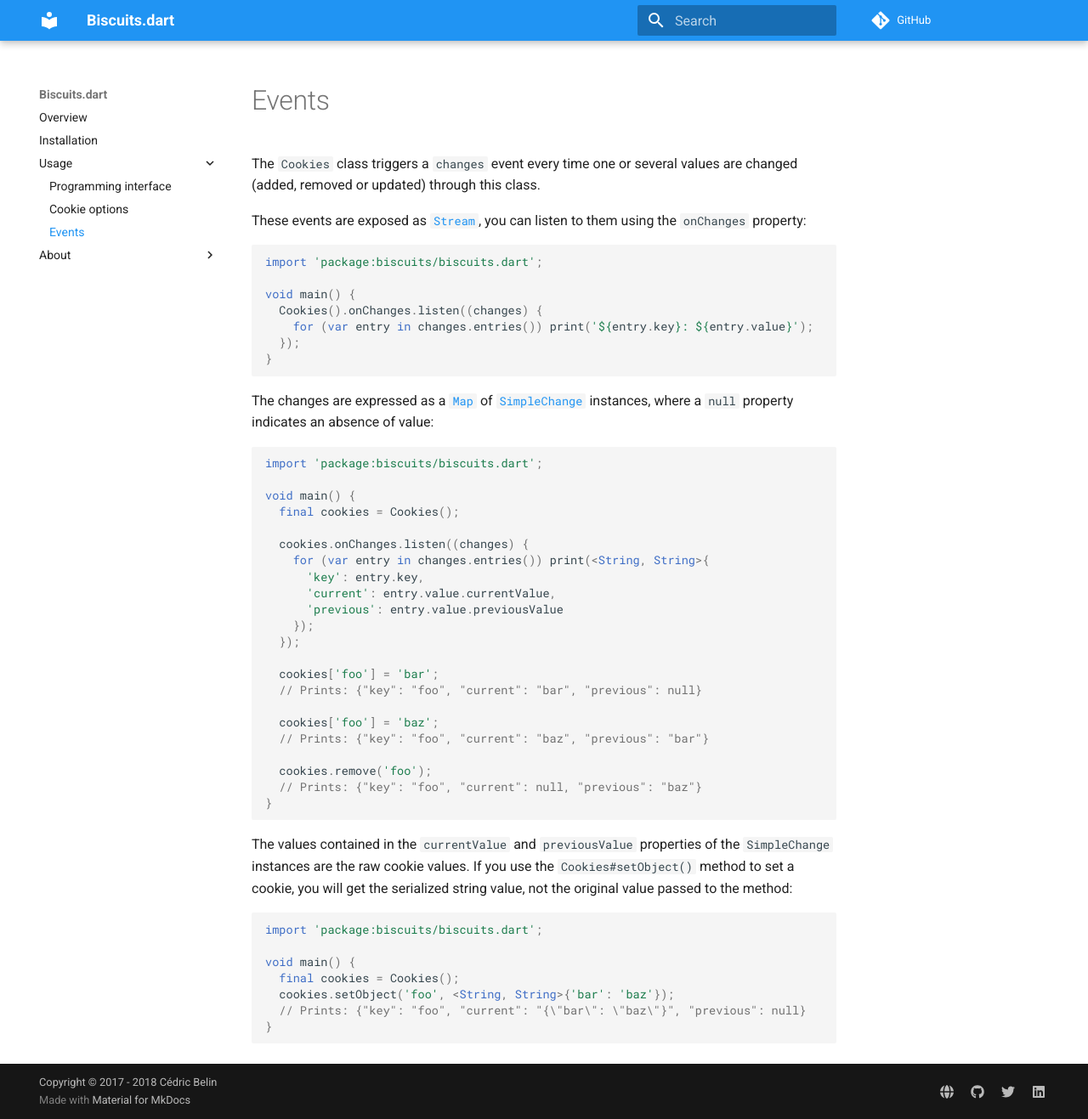
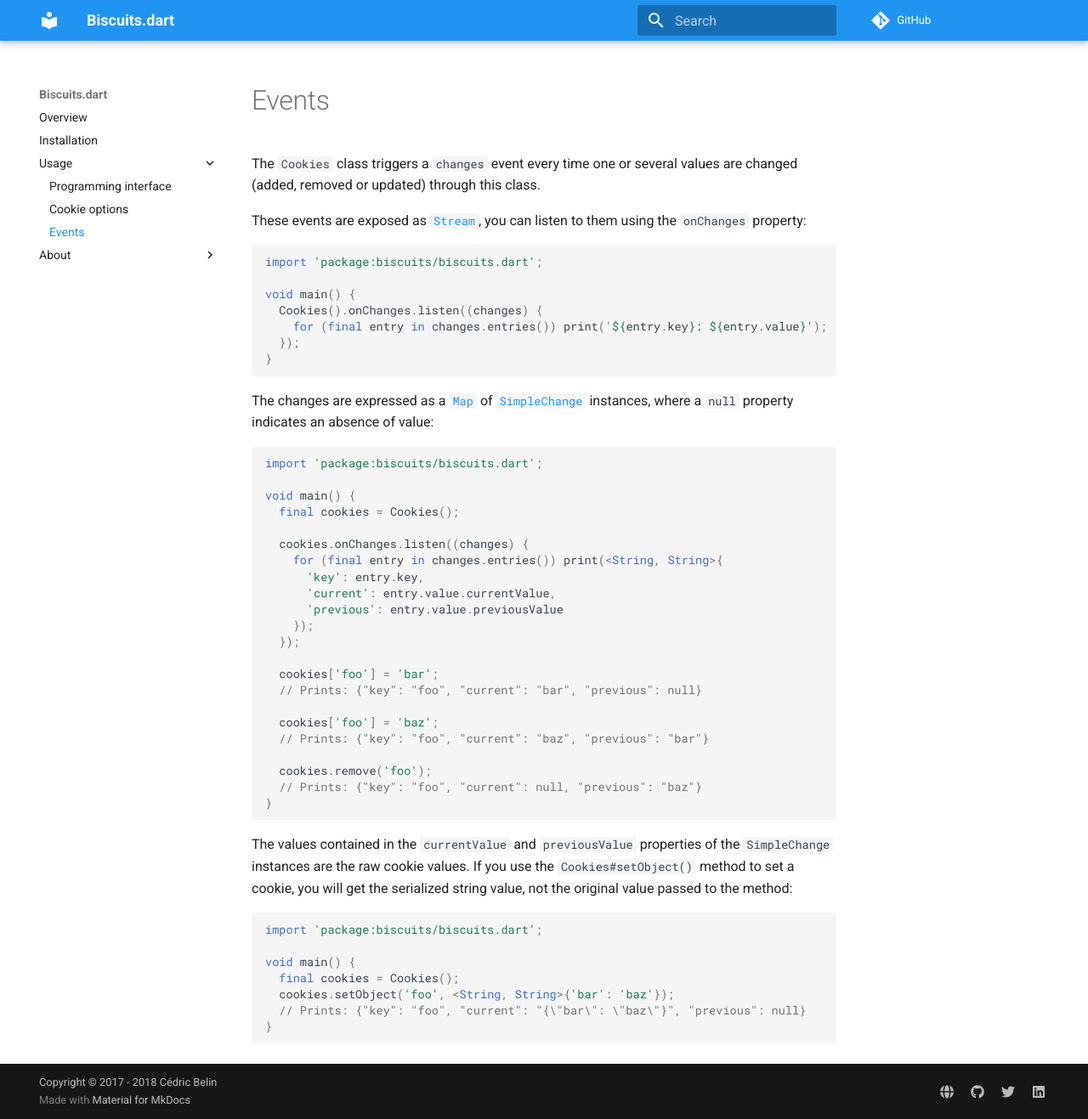
Before and after one commit to cedx/biscuits.dart, an MkDocs documentation site: the page built from doc/usage/events.md, in a window 1280 px wide and 1317 px high. Shown: the whole window at 85% size. Built offline with MkDocs 1.6.1 and Material for MkDocs 9.7.7, drawn with Linux system fonts in a browser that asks for light colours; comment, search, counter and statistics services are not loaded; old or Windows-style settings are respelled for this version of MkDocs.

Commit message:
Updated the documentation

````diff
--- a/doc/usage/events.md
+++ b/doc/usage/events.md
@@ -1,5 +1,5 @@
-path: blob/master/lib
-source: src/simple_change.dart
+path: blob/master
+source: lib/src/simple_change.dart
 
 # Events
 The `Cookies` class triggers a `changes` event every time one or several values are changed (added, removed or updated) through this class.
@@ -11,7 +11,7 @@
 
 void main() {
   Cookies().onChanges.listen((changes) {
-    for (var entry in changes.entries()) print('${entry.key}: ${entry.value}');
+    for (final entry in changes.entries()) print('${entry.key}: ${entry.value}');
   });
 }
 ```
@@ -25,7 +25,7 @@
   final cookies = Cookies();
 
   cookies.onChanges.listen((changes) {
-    for (var entry in changes.entries()) print(<String, String>{
+    for (final entry in changes.entries()) print(<String, String>{
       'key': entry.key,
       'current': entry.value.currentValue,
       'previous': entry.value.previousValue
````
Also changed, not shown: doc/usage/api.md (+3 -3 lines), doc/usage/options.md (+2 -2 lines).
